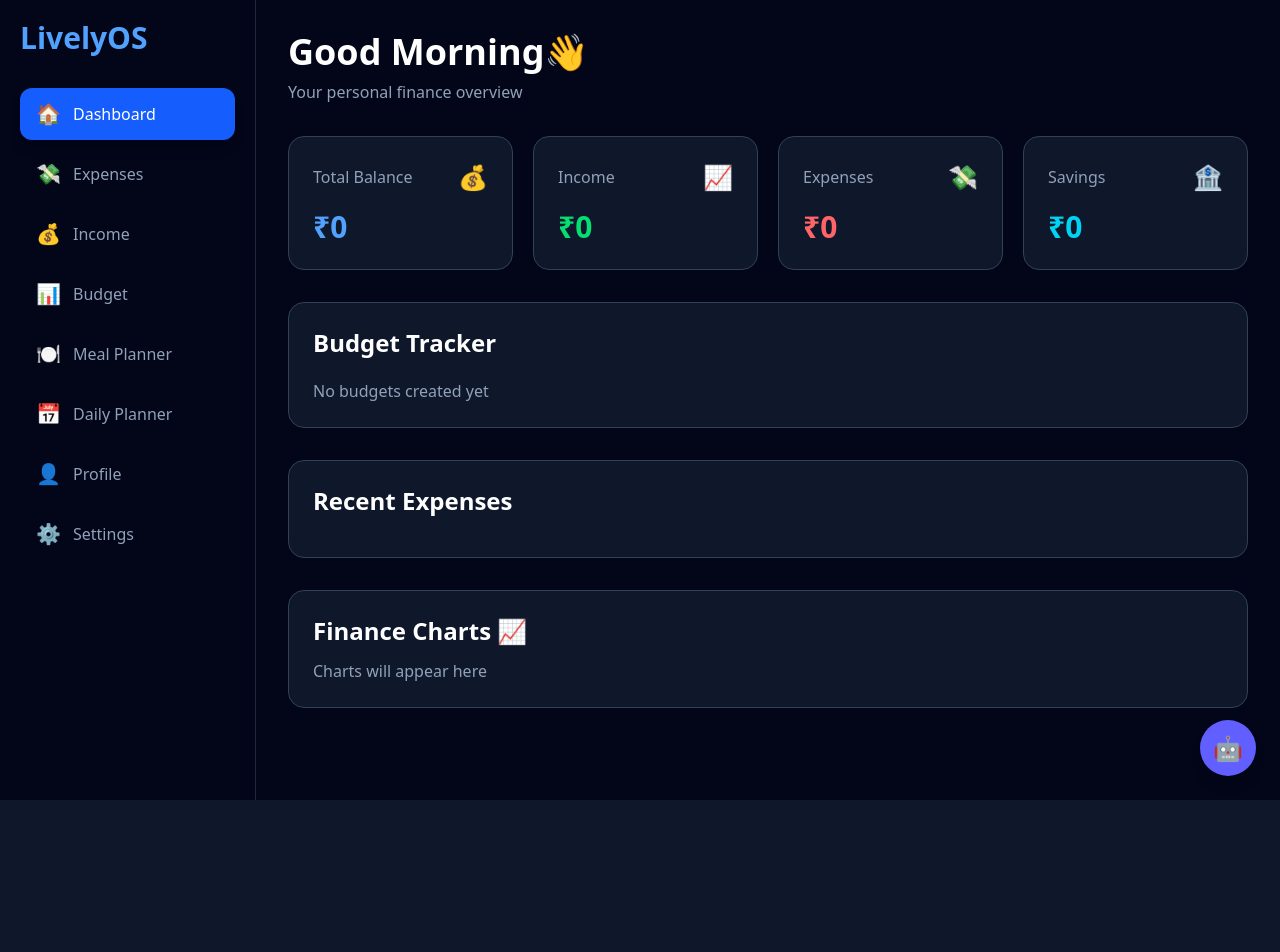
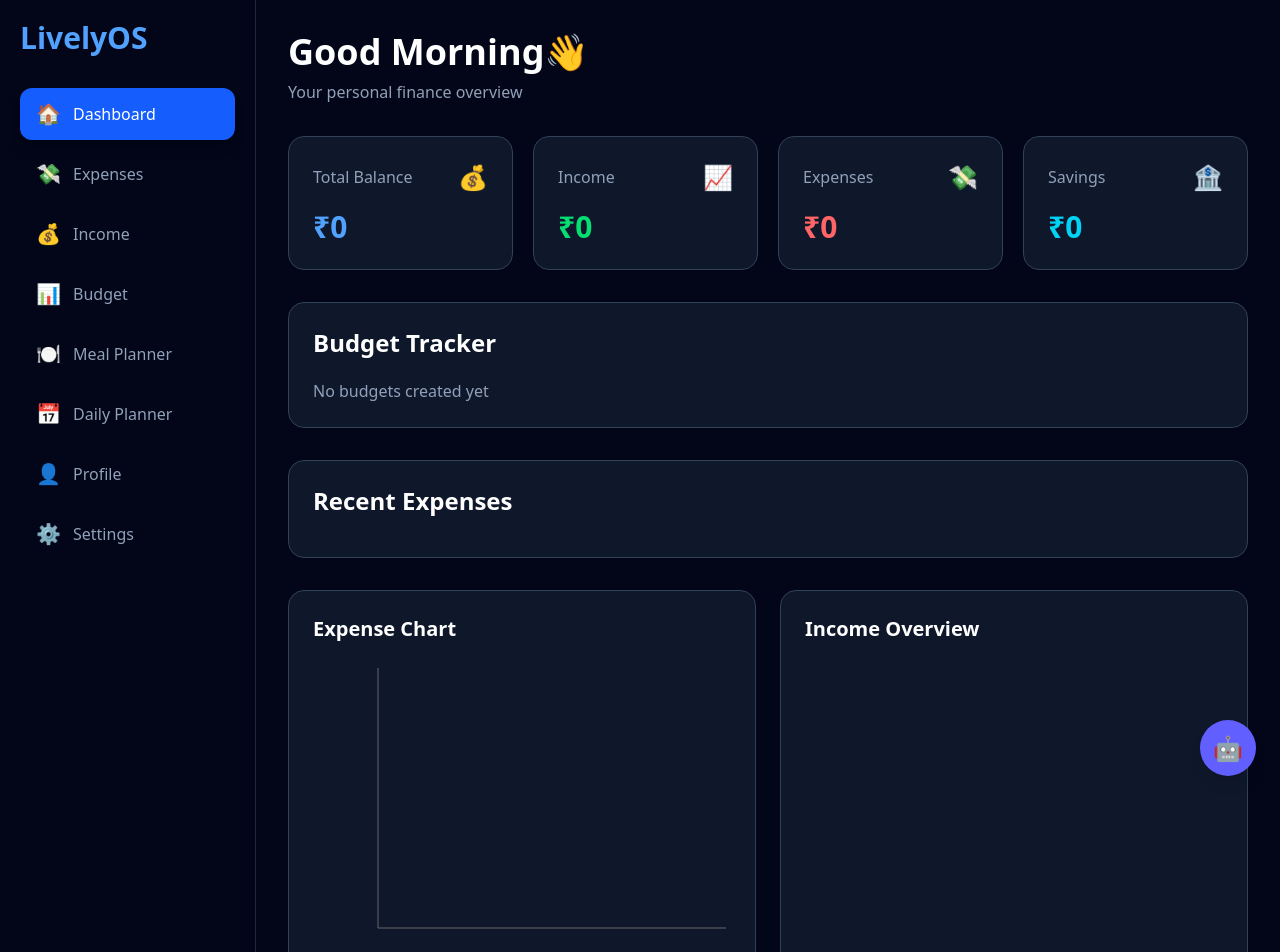
Before and after one commit to thasleenanasreen242-cmd/livelyos-V2, a Next.js app: page /dashboard in a window 1280 px wide. Shown: the top 952 px of the page. Before the commit the page ends 800 px from the top, so only its background shows below. Built offline with nearby package versions, Linux system fonts and the light colour scheme.

Commit message:
Refactor FinanceCharts component to accept props

```diff
--- a/components/FinanceCharts.tsx
+++ b/components/FinanceCharts.tsx
@@ -1,25 +1,195 @@
 "use client";
 
-export default function FinanceCharts() {
+import {
+  BarChart,
+  Bar,
+  XAxis,
+  YAxis,
+  Tooltip,
+  ResponsiveContainer,
+  PieChart,
+  Pie,
+  Cell
+} from "recharts";
+
+
+export default function FinanceCharts({
+
+  expenses = [],
+  income = [],
+  currency = "₹"
+
+}:any){
+
+
+
+const expenseData = expenses.map(
+(item:any)=>({
+
+name:item.category || item.title,
+
+amount:Number(item.amount || 0)
+
+})
+);
+
+
+
+const incomeData = [
+
+{
+
+name:"Income",
+
+amount: income.reduce(
+(sum:number,item:any)=>
+sum + Number(item.amount || 0),
+0
+)
+
+}
+
+];
+
+
+
+
 
 return (
+
 <div className="
 mt-8
+grid
+gap-6
+md:grid-cols-2
+">
+
+
+
+<div className="
 rounded-2xl
 border
 border-slate-700
 bg-slate-900
 p-6
-      text-white
 ">
-      <h2 className="text-2xl font-bold">
-        Finance Charts 📈
+
+
+<h2 className="
+text-xl
+font-bold
+mb-5
+">
+
+Expense Chart
+
 </h2>
 
-      <p className="mt-3 text-slate-400">
-        Charts will appear here
-      </p>
+
+
+<ResponsiveContainer
+width="100%"
+height={300}
+>
+
+<BarChart data={expenseData}>
+
+<XAxis dataKey="name"/>
+
+<YAxis/>
+
+<Tooltip/>
+
+<Bar
+dataKey="amount"
+fill="#3b82f6"
+/>
+
+
+</BarChart>
+
+
+</ResponsiveContainer>
+
+
 
 </div>
+
+
+
+
+
+
+<div className="
+rounded-2xl
+border
+border-slate-700
+bg-slate-900
+p-6
+">
+
+
+<h2 className="
+text-xl
+font-bold
+mb-5
+">
+
+Income Overview
+
+</h2>
+
+
+
+<ResponsiveContainer
+width="100%"
+height={300}
+>
+
+
+<PieChart>
+
+
+<Pie
+
+data={incomeData}
+
+dataKey="amount"
+
+nameKey="name"
+
+outerRadius={100}
+
+>
+
+<Cell fill="#22c55e"/>
+
+</Pie>
+
+
+<Tooltip
+formatter={(value:any)=>
+`${currency}${value}`
+}
+/>
+
+
+</PieChart>
+
+
+
+</ResponsiveContainer>
+
+
+
+</div>
+
+
+
+</div>
+
+
 );
+
+
 }
```
Lines whose indentation alone changed are shown as unchanged.
